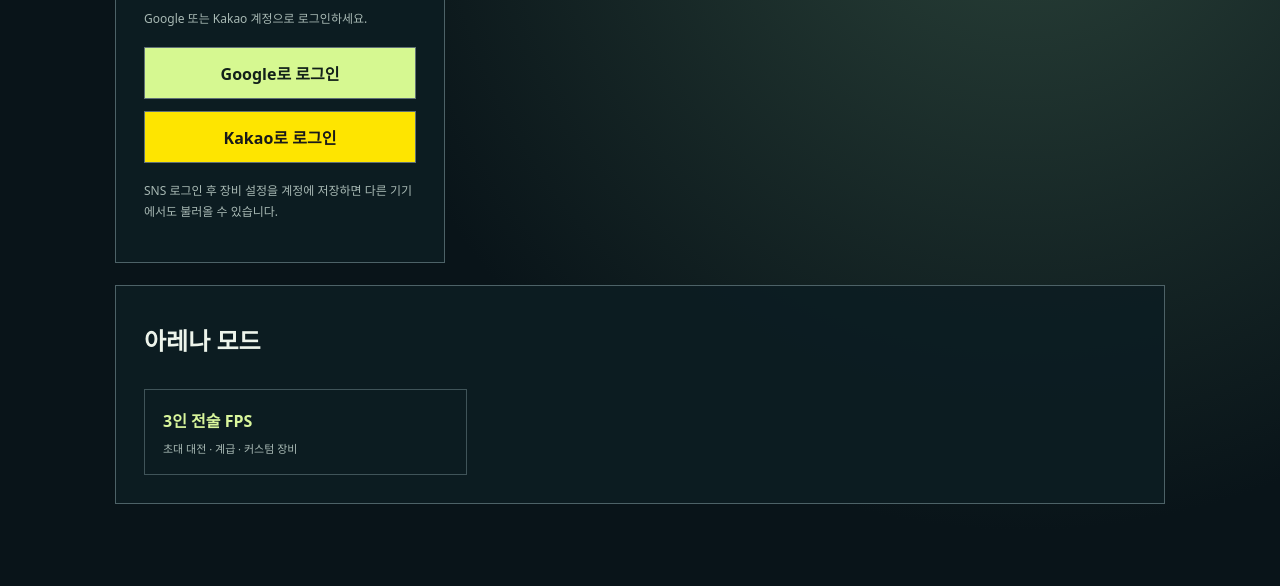
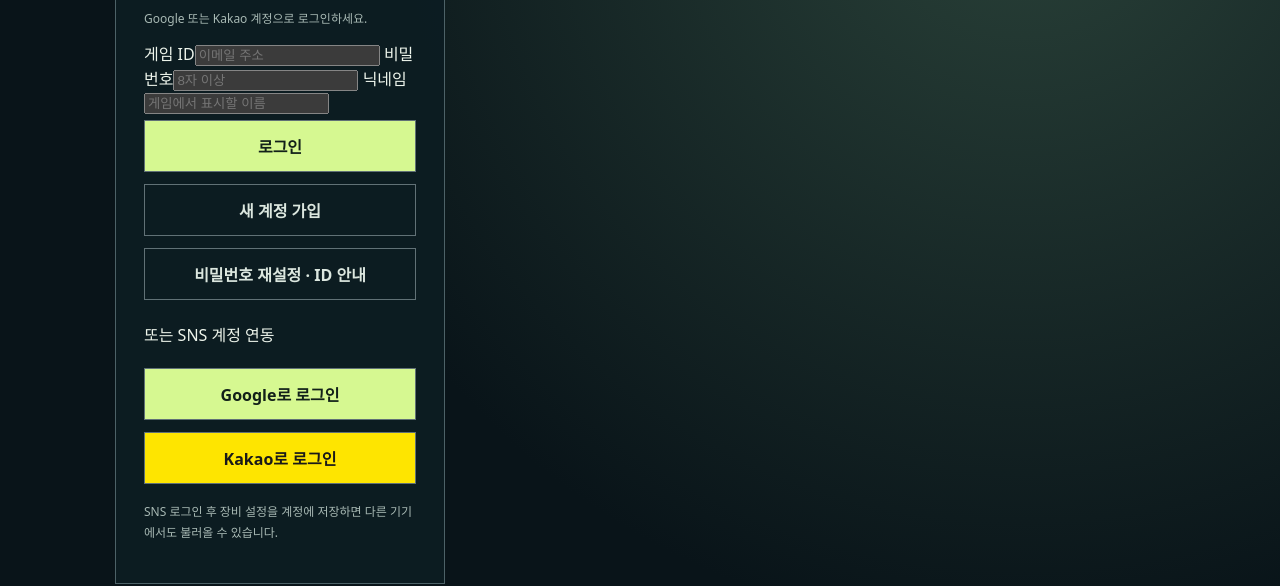
Before and after one commit to ocm851129-bot/fps, a website with bundled scripts: page account.html in a window 1280 px wide. Shown: the part 238-824 px from the top of the page. Before the commit the page ends 800 px from the top, so only its background shows below. Built offline with nearby package versions, Linux system fonts and the light colour scheme.

```diff
--- a/account.html
+++ b/account.html
@@ -18,6 +18,14 @@
 <h1>개인 장비실</h1>
 <p id="account-status">로그인 상태 확인 중…</p>
 <div id="signed-out">
+<div class="credentials">
+<label>게임 ID<input id="auth-id" type="email" autocomplete="email" placeholder="이메일 주소"></label>
+<label>비밀번호<input id="auth-password" type="password" minlength="8" autocomplete="current-password" placeholder="8자 이상"></label>
+<label>닉네임<input id="auth-nickname" maxlength="12" autocomplete="nickname" placeholder="게임에서 표시할 이름"></label>
+<div class="auth-actions"><button id="email-login">로그인</button><button id="email-signup" class="secondary">새 계정 가입</button></div>
+<button id="password-reset" class="secondary">비밀번호 재설정 · ID 안내</button>
+</div>
+<p class="divider">또는 SNS 계정 연동</p>
 <button id="login-google">Google로 로그인</button>
 <button id="login-kakao" class="kakao">Kakao로 로그인</button>
 <p class="note">SNS 로그인 후 장비 설정을 계정에 저장하면 다른 기기에서도 불러올 수 있습니다.</p>
@@ -30,6 +38,7 @@
 </strong>
 <small id="profile-email">
 </small>
+<small id="profile-rank"></small>
 </div>
 </div>
 <button id="logout" class="secondary">로그아웃</button>
```
